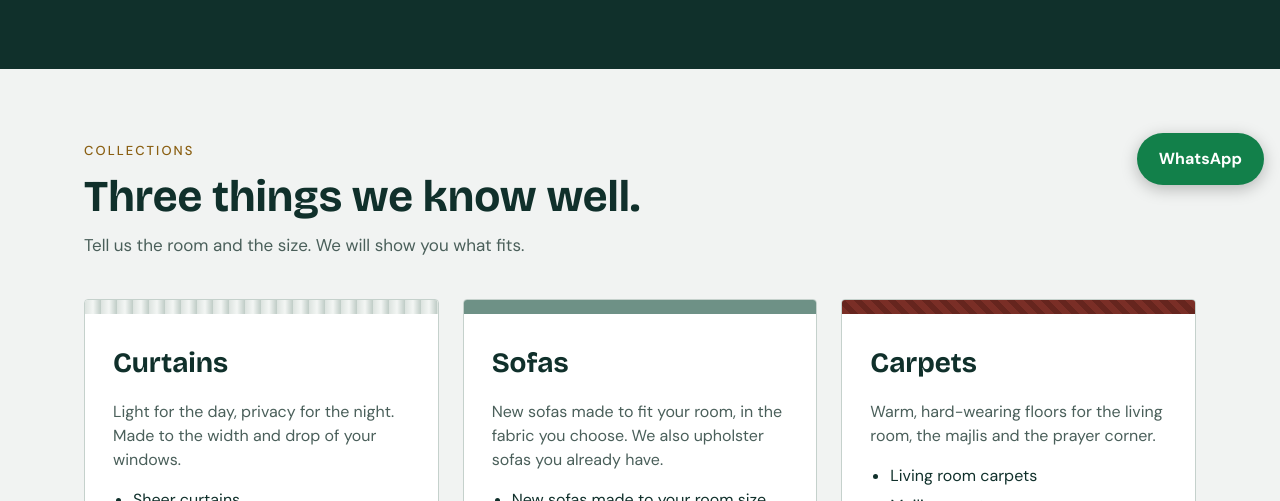
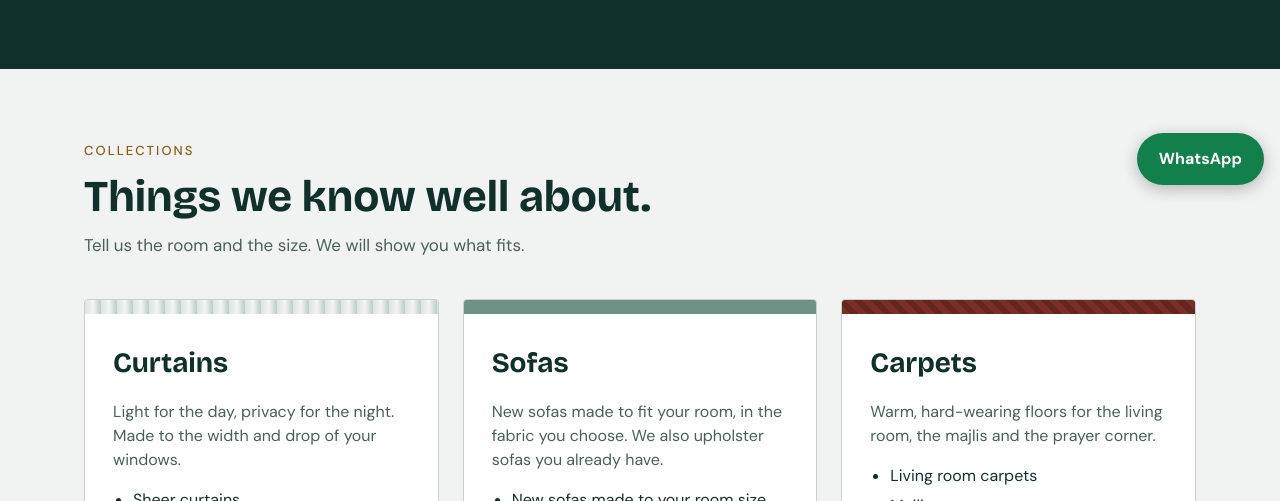
Before and after one commit to Pyaru/Al-Atraj, a plain HTML site: page index.html in a window 1280 px wide. Shown: the part 599-1100 px from the top of the page. Drawn offline with nearby package versions, Linux system fonts and the light colour scheme; no server answers.

Commit message:
Update heading text in collections section

```diff
--- a/index.html
+++ b/index.html
@@ -236,7 +236,7 @@ footer .wrap{display:flex;flex-wrap:wrap;justify-content:space-between;gap:8px 2
 <div class="wrap">
 <div class="head">
 <p class="eyebrow">Collections</p>
-<h2 class="h2">Three things we know well.</h2>
+<h2 class="h2">Things we know well about.</h2>
 <p class="lead">Tell us the room and the size. We will show you what fits.</p>
 </div>
 <div class="cards" id="cards"></div>
```
